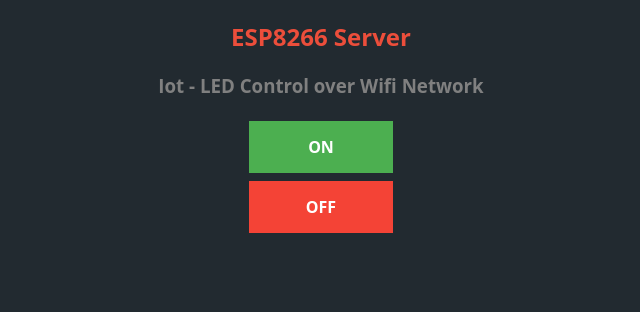
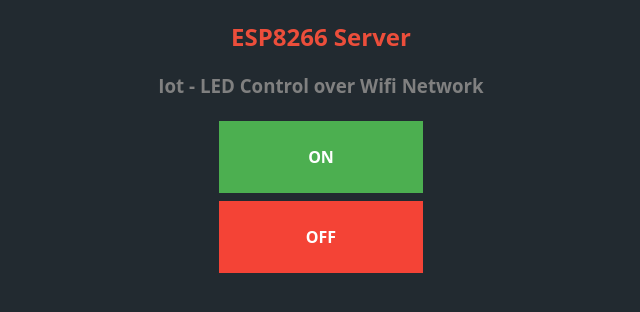
Before and after one commit to imadhsissou/imadhsissou.github.io, a Jekyll site: the page Iot/esp8266.html, which Jekyll copies as it is, in a window 1280 px wide. Shown: the top 312 px of the page, without its empty margins (319-959 px from the left). Built offline with Jekyll 4.4.1, drawn with Linux system fonts in a browser that asks for light colours.

Commit message:
Update esp8266.html

```diff
--- a/Iot/esp8266.html
+++ b/Iot/esp8266.html
@@ -7,7 +7,7 @@
     background-color: #4CAF50; /* Green */
     border: none;
     color: white;
-    padding: 15px 32px;
+    padding: 25px 42px;
     text-align: center;
     text-decoration: none;
     display: inline-block;
@@ -15,7 +15,7 @@
     font-family: 'Open Sans' ;
     margin: 4px 2px;
     cursor: pointer;
-    width: 80px;
+    width: 120px;
 }
 
 .wrapper {
```
